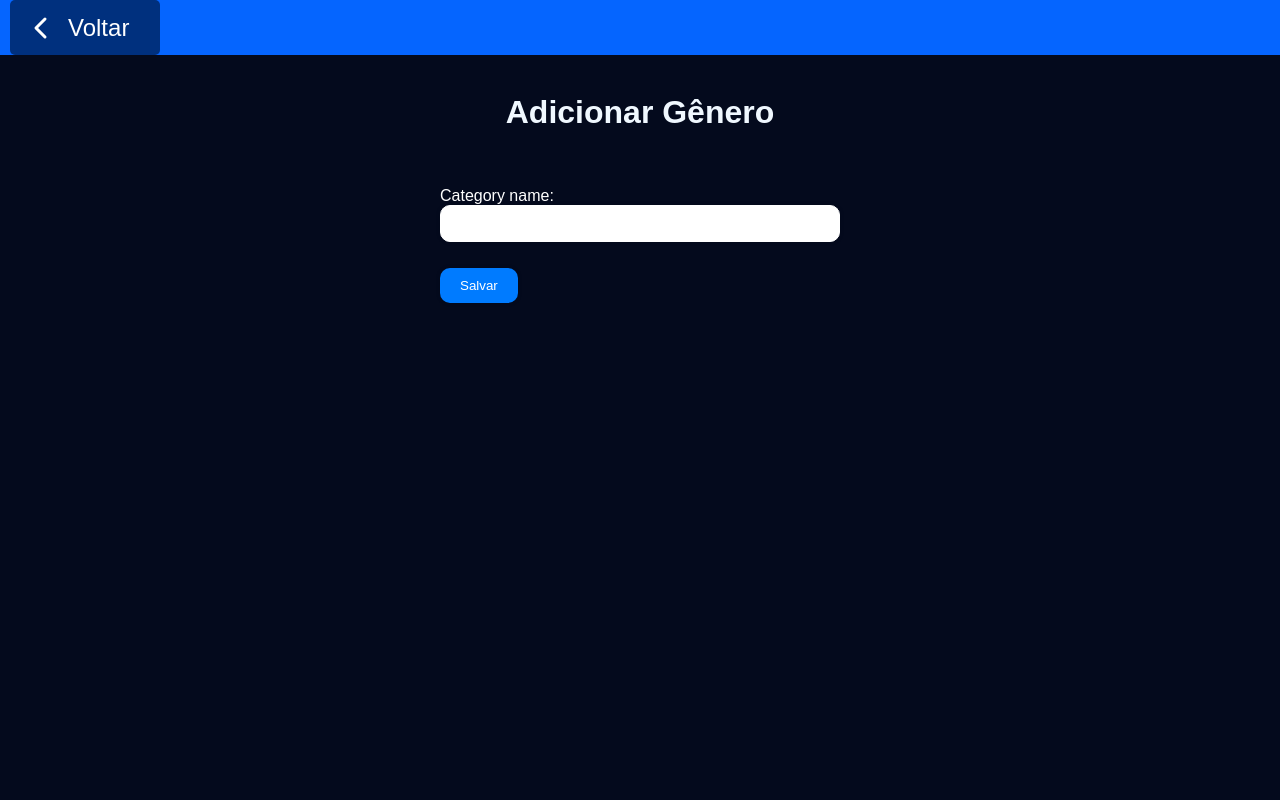
After one commit to julsales/cinema-fds, a Django app: page /adicionar-genero/ in a window 1280 px wide. The commit adds this page. Run offline with Django 5.2, Linux system fonts and the light colour scheme.

Commit message:
Criação da função de adicionar categoria

```diff
--- a/CineFds/home/forms.py
+++ b/CineFds/home/forms.py
@@ -1,7 +1,12 @@
 from django import forms
-from .models import Movie
+from .models import Movie, MovieCategory
 
 class MovieForm(forms.ModelForm):
     class Meta:
         model = Movie
         fields = ['category', 'movie_name', 'price', 'images']
+
+class CategoryForm(forms.ModelForm):
+    class Meta:
+        model = MovieCategory
+        fields = ['category_name']
--- /dev/null
+++ b/CineFds/home/templates/adicionar_genero.html
@@ -0,0 +1,65 @@
+{% load static %}
+<body style="background-color: rgb(4, 10, 29); margin: 0;">
+
+  <nav class="navbar navbar-dark justify-content-start" style="background-color:rgb(5, 101, 255); padding: 0;">
+    <div class="nav-content" style="padding-left: 10px; display: flex; align-items: center;">
+      <a href="{% url 'pagina_adm' %}" class="navbar-brand" style="text-decoration: none; display: flex; align-items: center; background-color: rgb(0, 48, 126); border-radius: 5px; padding: 5px; width: 140px; height: 45px;" >
+        <svg xmlns="http://www.w3.org/2000/svg" width="48" height="48" fill="white" class="bi bi-arrow-left" viewBox="0 0 16 16">
+          <path fill-rule="evenodd" d="M10.354 11.354a.5.5 0 0 0 0-.708L7.707 8l2.647-2.646a.5.5 0 0 0-.708-.708l-3 3a.5.5 0 0 0 0 .708l3 3a.5.5 0 0 0 .708 0z"/>
+        </svg>
+        <span style="font-size: 24px; color: white; margin-left: 5px;">Voltar</span>
+      </a>
+    </div>
+  </nav>
+
+
+{% block start %}
+    <title>Adicionar Gênero</title>
+    <style>
+      body {
+          background-color: #333;
+          color: #fff;
+          font-family: Arial, sans-serif;
+      }
+      form {
+          max-width: 400px;
+          margin: 0 auto;
+          color: #fff
+      }
+      input[type="text"], input[type="number"] {
+          width: 100%;
+          padding: 10px;
+          margin-bottom: 10px;
+          border: 1px solid #fff;
+          background-color: #fff;
+          color: #000;
+          border-radius: 10px;
+          box-shadow: 0 0 5px rgba(0, 0, 0, 0.1);
+      }
+      button[type="submit"] {
+          padding: 10px 20px;
+          background-color: #007bff;
+          color: #fff;
+          border: none;
+          cursor: pointer;
+          border-radius: 10px;
+          box-shadow: 0 0 5px rgba(0, 0, 0, 0.1);
+      }
+      button[type="submit"]:hover {
+          background-color: #0056b3;
+      }
+  </style>
+  <div class="container-fluid mt-4 d-flex justify-content-center">
+    <div class="col-md-6">
+      <br>
+      <h1 style="color: aliceblue; text-align: center;">Adicionar Gênero</h1>
+      <br>
+      <form method="post">
+          {% csrf_token %}
+          {{ form2.as_p }}
+        <button type="submit">Salvar</button>
+      </form>
+    </div>
+  </div>
+
+  {% endblock %}
--- a/CineFds/home/templates/search_results.html
+++ b/CineFds/home/templates/search_results.html
@@ -20,7 +20,9 @@
 </div>
 <br>
     {% empty %}
-        <li>Nenhum filme encontrado.</li>
+        <li>
+            <p style= "color: rgb(81, 158, 224);"> Nenhum resultado encontrado </p>
+        </li>
     {% endfor %}
 </ul>
 
--- a/CineFds/home/urls.py
+++ b/CineFds/home/urls.py
@@ -19,7 +19,6 @@ urlpatterns = [
     path('cadastro-filme/', views.add_movie, name='cadastro_filme'),
     path('', HomePageView.as_view(), name='home'),
     path('logout/', views.logout_view, name='logout'),
-    path('adicionar-filme/', views.adicionar_filme, name='adicionar_filme'),
     path('adicionar-genero/', views.adicionar_genero, name='adicionar_genero'),
     path('remover-genero/', views.remover_genero, name='remover_genero'),
     path('pagina_adm/', views.pagina_adm, name='pagina_adm'),
--- a/CineFds/home/views.py
+++ b/CineFds/home/views.py
@@ -5,7 +5,7 @@ from django.contrib.auth import login, authenticate
 from django.contrib.auth.decorators import login_required
 from django.views.generic import TemplateView
 from .models import Movie
-from .forms import MovieForm
+from .forms import MovieForm,CategoryForm
 
 def home(request):
     movies = Movie.objects.all()
@@ -114,18 +114,20 @@ def add_movie(request):
     else:
         form = MovieForm()
     return render(request, 'cadastro_filme.html', {'form': form})
-def index(request):
-    return render(request, 'index.html')
-
 
 def pagina_adm(request):
     return render(request, 'pagina_adm.html')
 
-def adicionar_filme(request):
-    return render(request, 'adicionar_filme.html')
 
 def adicionar_genero(request):
-    return render(request, 'adicionar_genero.html')
+    if request.method == 'POST':
+        form2 = CategoryForm(request.POST)
+        if form2.is_valid():
+            form2.save()
+            return redirect('home')
+    else:
+        form2 = CategoryForm()
+    return render(request, 'adicionar_genero.html', {'form2': form2})
 
 def remover_genero(request):
     return render(request, 'remover_genero.html')
```
Also changed, not shown: CineFds/db.sqlite3, CineFds/home/templates/escolha.html (deleted).
